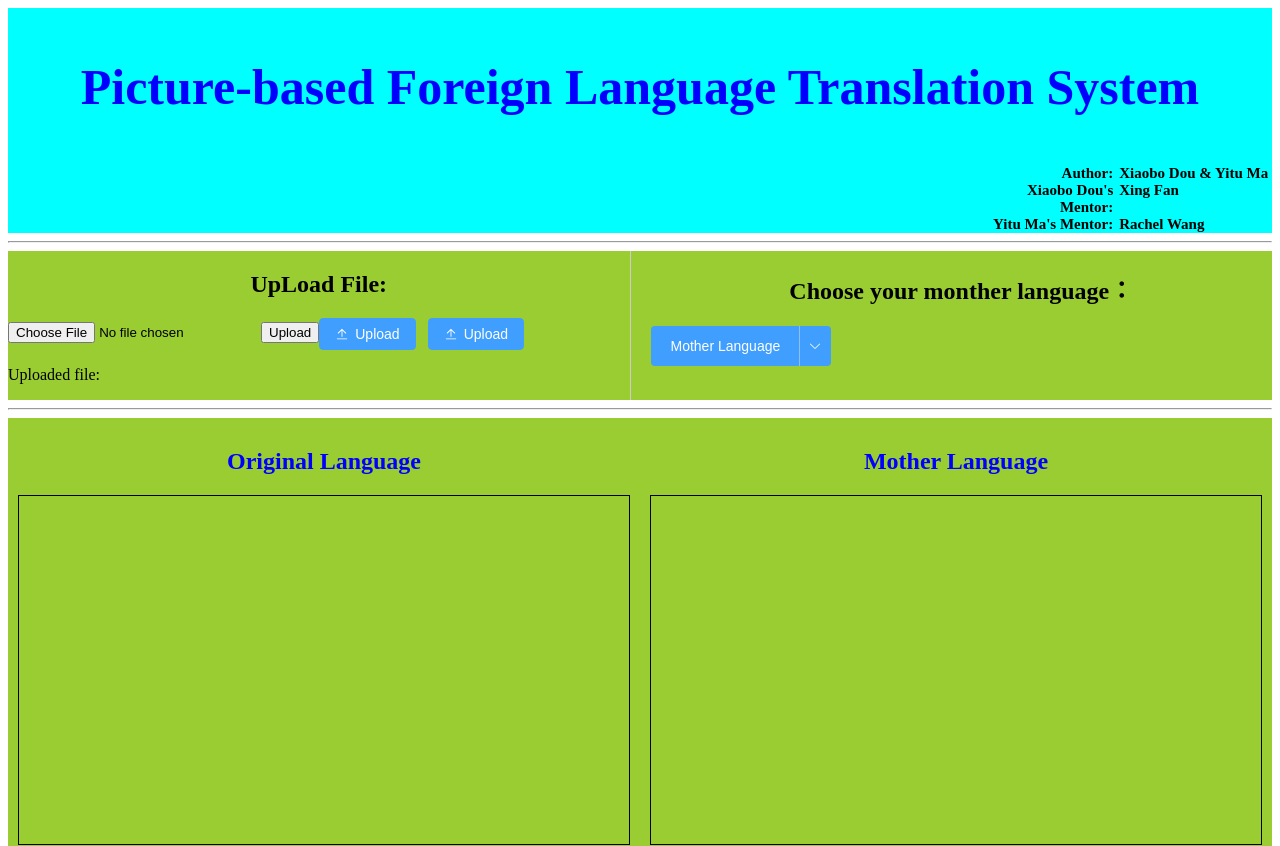
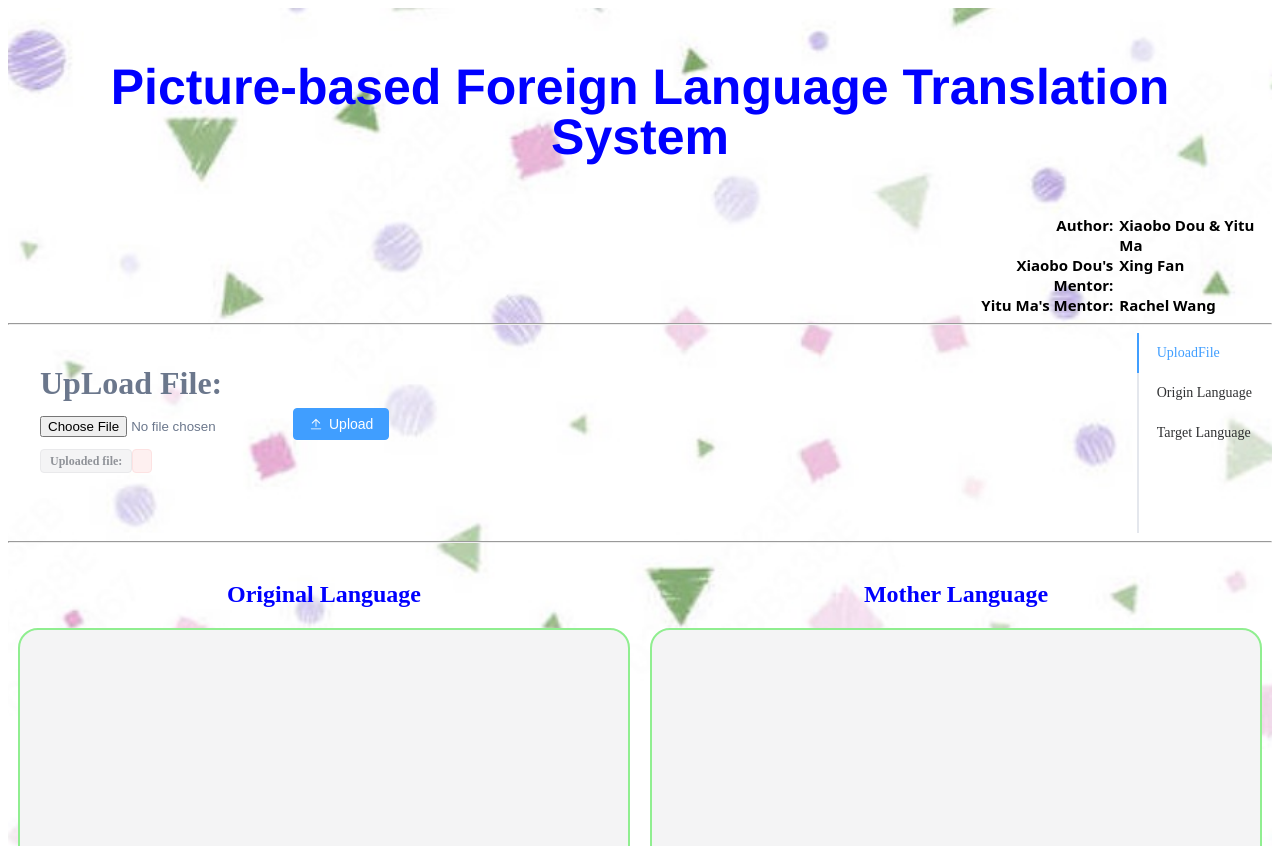
Before and after one commit to douxiaobo/Picture-based-Foreign-Language-Translation-System, a Vue app: page / in a window 1280 px wide. Shown: the top 846 px of the page. Built offline with nearby package versions, Linux system fonts and the light colour scheme.

Commit message:
front-end beautification August/13/2023

```diff
--- a/src/App.vue
+++ b/src/App.vue
@@ -2,7 +2,8 @@
 import Header from './components/Header.vue'
 import UploadFile from './components/UploadFile.vue'
 import Language from './components/Language.Vue'
-import ChooseLanguage from './components/ChooseLanguage.vue'
+import MotherLanguage from './components/MotherLanguage.vue'
+import Tabs from './components/Tabs.vue'
 </script>
 
 <template>
@@ -16,19 +17,21 @@ import ChooseLanguage from './components/ChooseLanguage.vue'
             <div>
                 <UploadFile />
             </div> -->
-
-            <div class="container">
+            <div>
+                <Tabs />
+            </div>
+            <!-- <div class="container">
 
                 <div class="left-column">
-                    <h2>UpLoad File:</h2>
+
                     <UploadFile />
                 </div>
 
                 <div class="right-column">
-                    <h2>Choose your monther language：</h2>
-                    <ChooseLanguage />
+
+                    <MotherLanguage />
                 </div>
-            </div>
+            </div> -->
             <hr />
             <div>
                 <Language />
@@ -43,6 +46,13 @@ import ChooseLanguage from './components/ChooseLanguage.vue'
 
 <style scoped>
 
+.common-layout{
+    /* background-color: lightskyblue; */
+    background-image: url(./assets/2.jpg);
+    background-size: cover;
+    background-position: center;
+}
+
 /*
 header {
     background-color:aqua;
@@ -55,7 +65,7 @@ header {
 
 .container {
     display: flex;
-    background-color: yellowgreen;
+    /* background-color: yellowgreen;  */
     /* justify-content: space-between;  */
     flex-direction: row;
   }
@@ -80,7 +90,7 @@ header {
   } */
 
 footer{
-    background-color: burlywood;
+    /* background-color: burlywood; */
     text-align: right;
 }
 </style>
--- a/src/components/Header.vue
+++ b/src/components/Header.vue
@@ -150,20 +150,22 @@
 
 .title {
     font-size: 50px;
-    background-color: aqua;
+    /* background-color: aqua; */
     height: 60%;
     padding: 10px;
     line-height: 1;
     text-align: center;
     color: blue;
+    font-family: 'Franklin Gothic Medium', 'Arial Narrow', Arial, sans-serif;
 }
 
 .author{
-  background-color: aqua;
+  /* background-color: aqua; */
     color: black;
     font-size: 15px;
     /* text-align: right; */
     font-weight: bolder;
+    font-family: system-ui, -apple-system, BlinkMacSystemFont, 'Segoe UI', Roboto, Oxygen, Ubuntu, Cantarell, 'Open Sans', 'Helvetica Neue', sans-serif;
 }
 .eldescriptions-large{
     vertical-align: auto;
--- a/src/components/Language.vue
+++ b/src/components/Language.vue
@@ -16,12 +16,12 @@
     </div>
   </template>
 
-  <script setup>import ChooseLanguage from './ChooseLanguage.vue'</script>
+ <!--  <script setup>import ChooseLanguage from './ChooseLanguage.vue'</script> -->
 
   <style>
   .container {
     display: flex;
-    background-color: yellowgreen;
+    {/* background-color: yellowgreen;  */}
   }
 
   .column {
@@ -42,9 +42,11 @@
   }
 
   .box {
-    border: 1px solid black;
+    border: 2px solid lightgreen;
     padding: 10px;
     height:350px;
+    background-color: #f4f4f5;
+    border-radius: 20px;
   }
 
   .originallanguage{
--- /dev/null
+++ b/src/components/MotherLanguage.vue
@@ -0,0 +1,25 @@
+<template>
+    <h3>Please choose monther language：</h3>
+    <el-dropdown size="large" split-button type="primary">
+        Mother Language
+        <template #dropdown>
+            <el-dropdown-menu>
+                <el-dropdown-item>Chinese</el-dropdown-item>
+                <el-dropdown-item>English</el-dropdown-item>
+                <el-dropdown-item>Spanish</el-dropdown-item>
+                <el-dropdown-item>French</el-dropdown-item>
+                <el-dropdown-item>Russian</el-dropdown-item>
+                <el-dropdown-item>Arabic</el-dropdown-item>
+                <el-dropdown-item>German</el-dropdown-item>
+                <el-dropdown-item>Japanese</el-dropdown-item>
+                <el-dropdown-item>Korean</el-dropdown-item>
+            </el-dropdown-menu>
+        </template>
+    </el-dropdown>
+</template>
+
+<style scoped>
+.example-showcase .el-dropdown + .el-dropdown {
+  margin-left: 15px;
+}
+</style>
--- a/src/components/ChooseLanguage.vue
+++ b/src/components/OriginalLanguage.vue
@@ -1,6 +1,7 @@
 <template>
+    <h3>Please choose Original language：</h3>
     <el-dropdown size="large" split-button type="primary">
-        Mother Language
+        Original Language
         <template #dropdown>
             <el-dropdown-menu>
                 <el-dropdown-item>Chinese</el-dropdown-item>
--- /dev/null
+++ b/src/components/Tabs.vue
@@ -0,0 +1,35 @@
+<template>
+    <!-- <el-radio-group v-model="tabPosition" style="margin-bottom: 30px">
+      <el-radio-button label="top">top</el-radio-button>
+      <el-radio-button label="right">right</el-radio-button>
+      <el-radio-button label="bottom">bottom</el-radio-button>
+      <el-radio-button label="left">left</el-radio-button>
+    </el-radio-group> -->
+
+    <el-tabs :tab-position="tabPosition" style="height: 200px" class="demo-tabs">
+        <el-tab-pane label="UploadFile"><UploadFile /></el-tab-pane>
+        <el-tab-pane label="Origin Language"><OriginalLanguage/></el-tab-pane>
+        <el-tab-pane label="Target Language"><MotherLanguage/></el-tab-pane>
+    </el-tabs>
+  </template>
+  <script lang="ts" setup>
+  import { ref } from 'vue'
+import UploadFile from './UploadFile.vue';
+import OriginalLanguage from './OriginalLanguage.vue';
+import MotherLanguage from './MotherLanguage.vue';
+
+  const tabPosition = ref('right')
+  </script>
+  <style>
+  .demo-tabs > .el-tabs__content {
+    padding: 32px;
+    color: #6b778c;
+    font-size: 32px;
+    font-weight: 600;
+  }
+
+  .el-tabs--right .el-tabs__content,
+  .el-tabs--left .el-tabs__content {
+    height: 100%;
+  }
+  </style>
--- a/src/components/UploadFile.vue
+++ b/src/components/UploadFile.vue
@@ -1,18 +1,22 @@
 <template>
     <div>
+      UpLoad File:<br>
       <input type="file" ref="fileInput" @change="handleFileUpload" />
-      <button @click="uploadFile">Upload</button>
+      <!-- <button @click="uploadFile">Upload</button> -->
 
-      <el-button type="primary" icon="Upload">Upload</el-button>
+      <el-button type="primary" icon="Upload" @click="uploadFile">Upload</el-button>
 
-      <el-button type="primary">
+      <!-- <el-button type="primary">
         <el-icon>
           <upload />
         </el-icon>
         <span>Upload</span>
-      </el-button>
+      </el-button> -->
 
-      <p>Uploaded file: {{ uploadedFile }}</p>
+      <!-- <p>Uploaded file: {{ uploadedFile }}</p> -->
+      <br>
+      <el-tag class="m1-2" type="info">Uploaded file:</el-tag>
+      <el-tag class="m1-2" type="danger"> {{ uploadedFile }}</el-tag>
     </div>
   </template>
 
```
Also changed, not shown: src/assets/1.jpg (added), src/assets/2.jpg (added).
